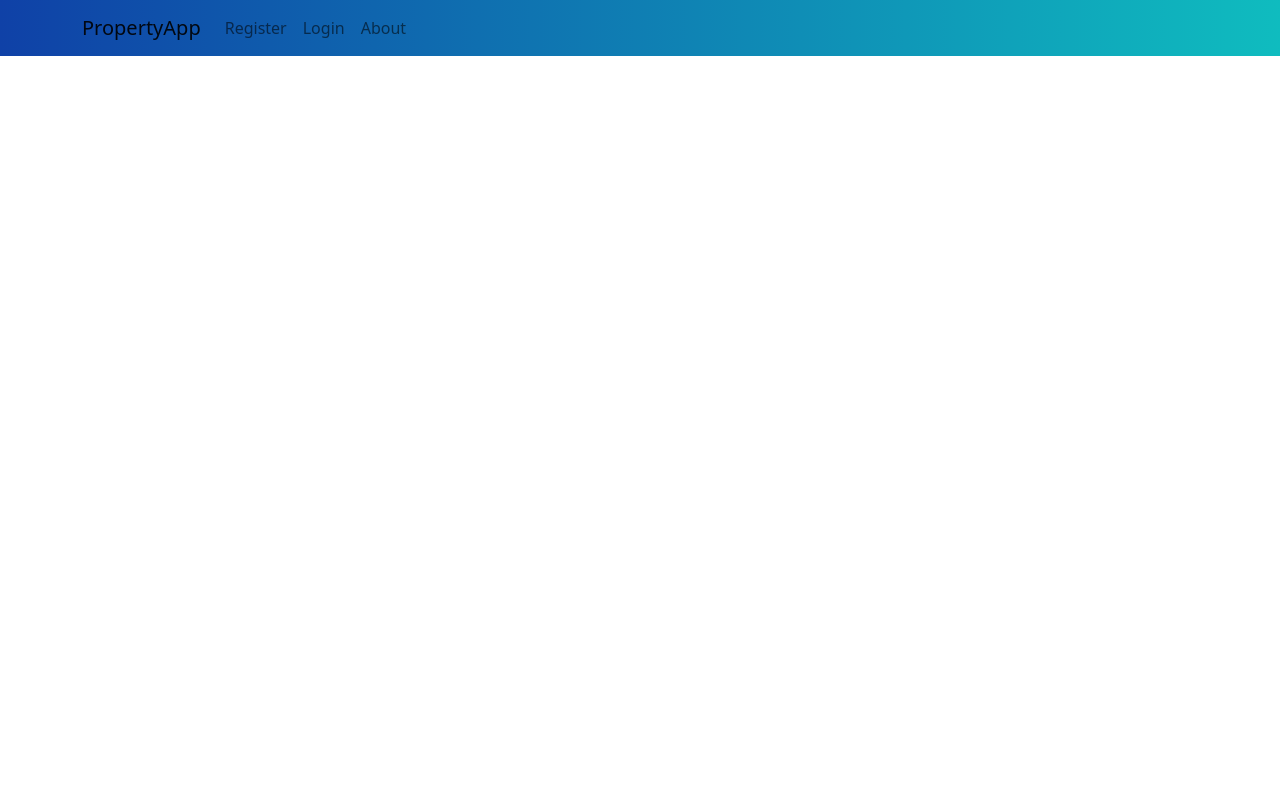
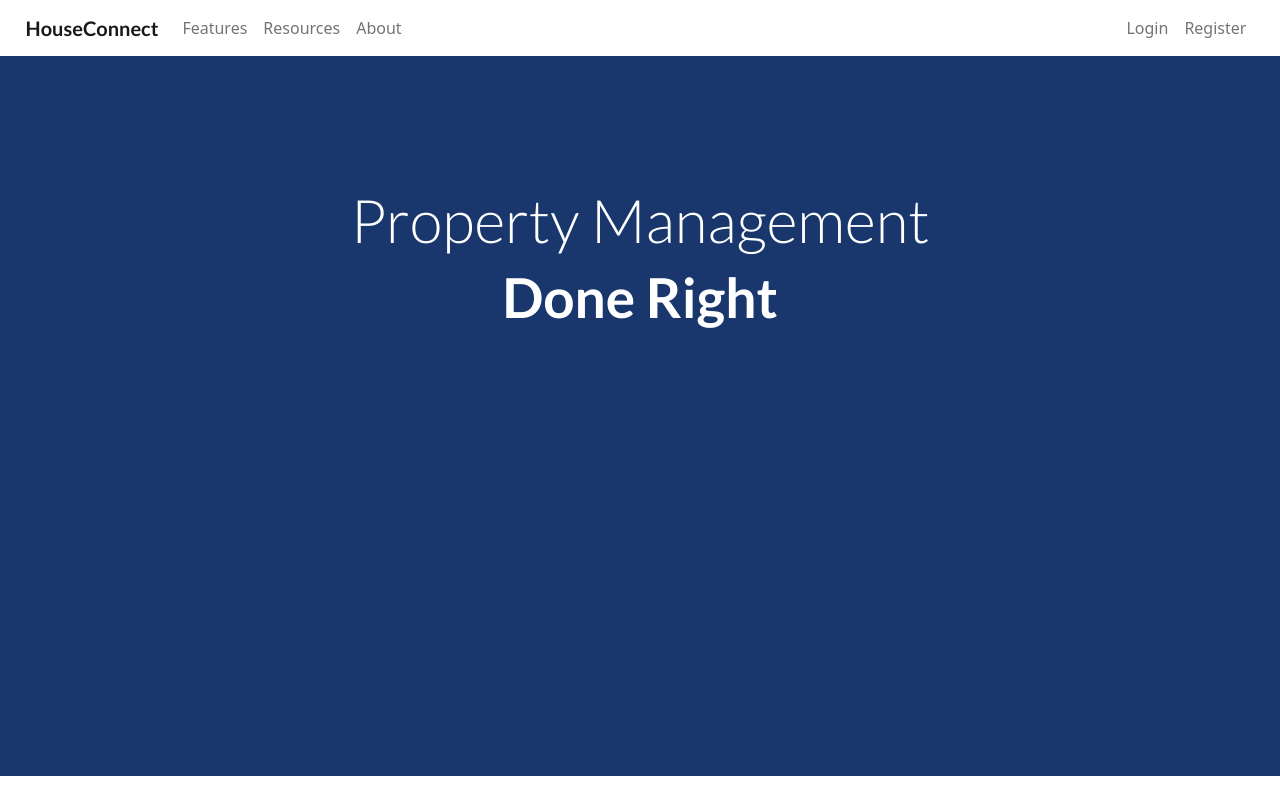
Before and after one commit to Wilson2k/Property-Management-App, a React (Create React App) app in the folder frontend/: page / in a window 1280 px wide. Shown: the top 800 px of the page. Built offline with nearby package versions, Linux system fonts and the light colour scheme.

Commit message:
Home page layout

```diff
--- a/frontend/package.json
+++ b/frontend/package.json
@@ -6,12 +6,14 @@
     "@testing-library/jest-dom": "^5.16.5",
     "@testing-library/react": "^13.4.0",
     "@testing-library/user-event": "^13.5.0",
+    "@types/bootstrap": "^5.2.6",
     "@types/jest": "^27.5.2",
     "@types/node": "^16.18.23",
     "@types/react": "^18.0.31",
     "@types/react-bootstrap": "^0.32.32",
     "@types/react-dom": "^18.0.11",
     "bootstrap": "^5.2.3",
+    "bootstrap-icons": "^1.10.3",
     "react": "^18.2.0",
     "react-bootstrap": "^2.7.2",
     "react-dom": "^18.2.0",
--- a/frontend/src/App.tsx
+++ b/frontend/src/App.tsx
@@ -1,10 +1,53 @@
 import './App.css';
 import NavBar from './components/NavBar';
+import Container from 'react-bootstrap/Container';
+import Row from 'react-bootstrap/Row';
+import Col from 'react-bootstrap/Col';
 
 function App() {
   return (
     <div className="App">
-      <NavBar/>
+      <NavBar />
+      <Container fluid style={{ padding: 0 }}>
+        <div style={{ height: "90vh", background: "#19376D" }}>
+          <Container style={{ paddingBlock: "10%" }}>
+            <h1 style={{ color: "white", fontFamily: "Lato", fontSize: 60 }}>
+              Property Management
+            </h1>
+            <h1 style={{ color: "white", fontFamily: "Lato", fontSize: 55, fontWeight: 'bold' }}>
+              Done Right
+            </h1>
+          </Container>
+        </div>
+        <div style={{ height: "90vh", background: "white" }}>
+          <Container style={{ paddingBlock: "10%" }}>
+            <h1 style={{ color: "black", fontFamily: "Lato", fontSize: 60 }}>
+              Tenant relations
+            </h1>
+          </Container>
+        </div>
+        <div style={{ height: "8vh", background: "#0B2447", display: 'flex' }}>
+          <Container style={{ display: 'flex', justifyContent: 'center' }}>
+            <Row style={{ alignItems: 'center' }}>
+              <Col>
+                <a href="https://github.com/Wilson2k">
+                  <i className="bi bi-github" style={{ color: "white", fontSize: 30 }}></i>
+                </a>
+              </Col>
+              <Col>
+                <a href="https://www.linkedin.com/in/wilsonchen2000/">
+                  <i className="bi bi-linkedin" style={{ color: "white", fontSize: 30 }}></i>
+                </a>
+              </Col>
+              <Col>
+                <a href="mailto:wilsonchen819@gmail.com">
+                  <i className="bi bi-envelope-fill" style={{ color: "white", fontSize: 30 }}></i>
+                </a>
+              </Col>
+            </Row>
+          </Container>
+        </div>
+      </Container>
     </div>
   );
 }
--- a/frontend/src/components/NavBar.tsx
+++ b/frontend/src/components/NavBar.tsx
@@ -1,21 +1,22 @@
-import Container from 'react-bootstrap/Container';
 import Nav from 'react-bootstrap/Nav';
 import Navbar from 'react-bootstrap/Navbar';
 
 export default function NavBar() {
     return (
-        <Navbar collapseOnSelect expand="lg" style={{background: "linear-gradient(90deg, rgba(15,65,167,1) 0%, rgba(15,188,191,1) 100%)"}}>
-            <Container>
-                <Navbar.Brand href="#home">PropertyApp</Navbar.Brand>
+        <Navbar collapseOnSelect expand="lg" style={{ background: "white", marginInline: "2%" }}>
+            <Navbar.Brand href="#home" style={{ fontFamily: "Lato", fontWeight: 'bold' }}>HouseConnect</Navbar.Brand>
             <Navbar.Toggle aria-controls="responsive-navbar-nav" />
             <Navbar.Collapse id="responsive-navbar-nav">
                 <Nav className="me-auto">
-                        <Nav.Link href="#register">Register</Nav.Link>
-                        <Nav.Link href="#login">Login</Nav.Link>
+                    <Nav.Link href="#features">Features</Nav.Link>
+                    <Nav.Link href="#resources">Resources</Nav.Link>
                     <Nav.Link href="#about">About</Nav.Link>
                 </Nav>
+                <Nav>
+                    <Nav.Link href="/login">Login</Nav.Link>
+                    <Nav.Link href="/register">Register</Nav.Link>
+                </Nav>
             </Navbar.Collapse>
-            </Container>
         </Navbar>
     );
 }
--- a/frontend/src/index.tsx
+++ b/frontend/src/index.tsx
@@ -4,12 +4,14 @@ import './index.css';
 import App from './App';
 import reportWebVitals from './reportWebVitals';
 import 'bootstrap/dist/css/bootstrap.min.css';
+import 'bootstrap-icons/font/bootstrap-icons.css';
 
 const root = ReactDOM.createRoot(
   document.getElementById('root') as HTMLElement
 );
 root.render(
   <React.StrictMode>
+    <link href="https://fonts.googleapis.com/css2?family=Lato:wght@300;700&display=swap" rel="stylesheet"></link>
     <App />
   </React.StrictMode>
 );
```
Also changed, not shown: 1 other file (tests, documents, lock files or other folders). Lines whose indentation alone changed are shown as unchanged.
